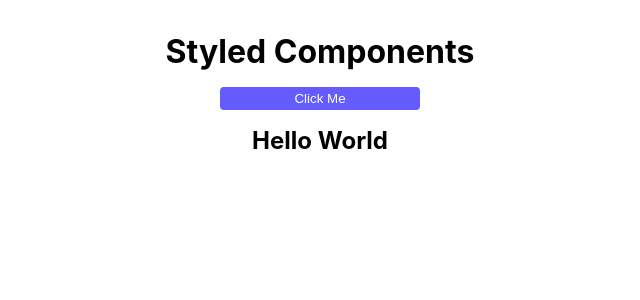
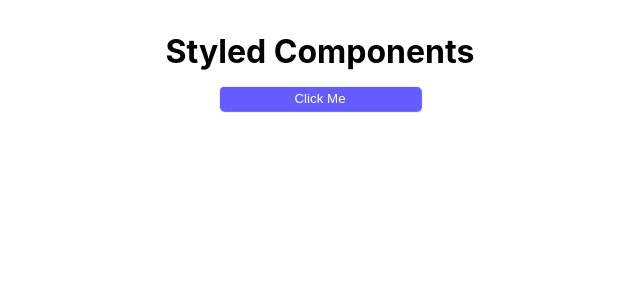
Before and after one commit to salammohamadi/feel-pretty-with-styled-components, a JavaScript app: page / in a window 1280 px wide. Shown: the top 300 px of the page, without its empty margins (320-960 px from the left). Built offline with nearby package versions, Linux system fonts and the light colour scheme; the HTML template or start-up script is replaced by a standard one.

Commit message:
create first styled components and install the VSCode extention

```diff
--- a/src/App.js
+++ b/src/App.js
@@ -1,11 +1,33 @@
+import styled from 'styled-components';
+
+const BasicTitle = styled.h1`
+  text-align: center;
+  text-transform: capitalize;
+`;
+
+const DefaultButton = styled.button`
+  background: #645cff;
+  color: #fff;
+  border: none;
+  border-radius: 0.25rem;
+  cursor: pointer;
+  text-transform: capitalize;
+  padding: 0.25rem;
+  display: block;
+  width: 200px;
+  margin: 1rem auto;
+  box-shadow: 1px 1px 1px 1px #645cff;
+
+  &:active {
+    box-shadow: none;
+  }
+`;
+
 function App() {
   return (
     <div style={{ padding: '2rem' }}>
-      <h1 className='title'>styled components</h1>
-      <button className='btn'>click me</button>
-      <div className='title'>
-        <h2>hello world</h2>
-      </div>
+      <BasicTitle>styled components</BasicTitle>
+      <DefaultButton>click me</DefaultButton>
     </div>
   );
 }
--- a/src/index.css
+++ b/src/index.css
@@ -18,14 +18,4 @@ body {
 }
 
 .btn {
-  background: #645cff;
-  color: #fff;
-  border: none;
-  border-radius: 0.25rem;
-  cursor: pointer;
-  text-transform: capitalize;
-  padding: 0.25rem;
-  display: block;
-  width: 200px;
-  margin: 1rem auto;
 }
```
